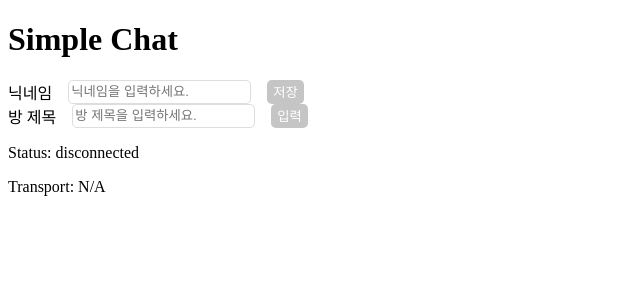
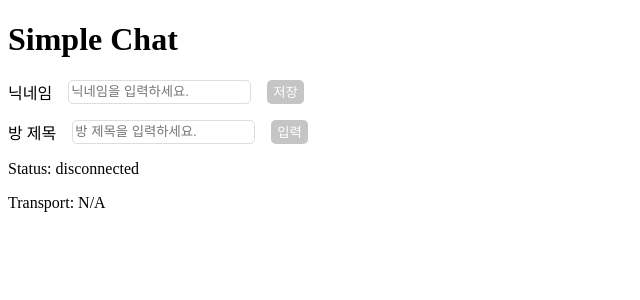
Before and after one commit to colorkite10/simple_chat, a Next.js app: page / in a window 1280 px wide. Shown: the top 300 px of the page, without its empty margins (0-640 px from the left). Built offline with nearby package versions, Linux system fonts and the light colour scheme; no server answers.

Commit message:
design: home 스타일 설정

```diff
--- a/app/(route)/page.module.scss
+++ b/app/(route)/page.module.scss
@@ -1,6 +1,11 @@
 .container {
+  max-width: 25rem;
+  min-width: 17rem;
+  height: 90vh;
+}
+
+.inputs {
   display: flex;
   flex-direction: column;
   gap: 1rem;
-  align-items: center;
 }
--- a/app/(route)/page.tsx
+++ b/app/(route)/page.tsx
@@ -4,6 +4,7 @@ import { useEffect, useState } from "react";
 import { socket } from "../../socket";
 import NickNameInput from "../../components/Input/NickNameInput";
 import RoomNameInput from "../../components/Input/RoomNameInput";
+import styles from "./page.module.scss";
 
 const HomePage = () => {
   const [isConnected, setIsConnected] = useState(false);
@@ -38,9 +39,9 @@ const HomePage = () => {
   }, []);
 
   return (
-    <div>
+    <div className={styles.container}>
       <h1>Simple Chat</h1>
-      <div>
+      <div className={styles.inputs}>
         <NickNameInput
           inputTitle="닉네임"
           placeholder="닉네임을 입력하세요."
```
